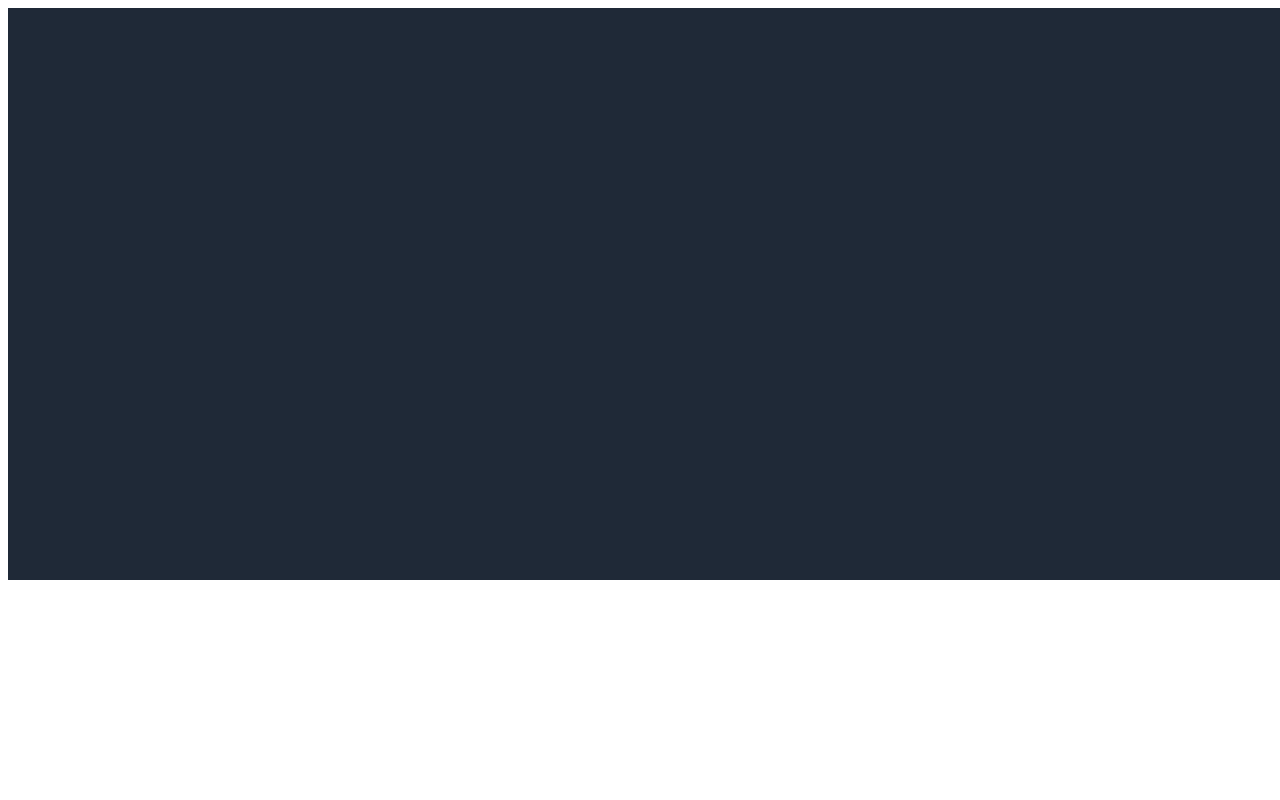
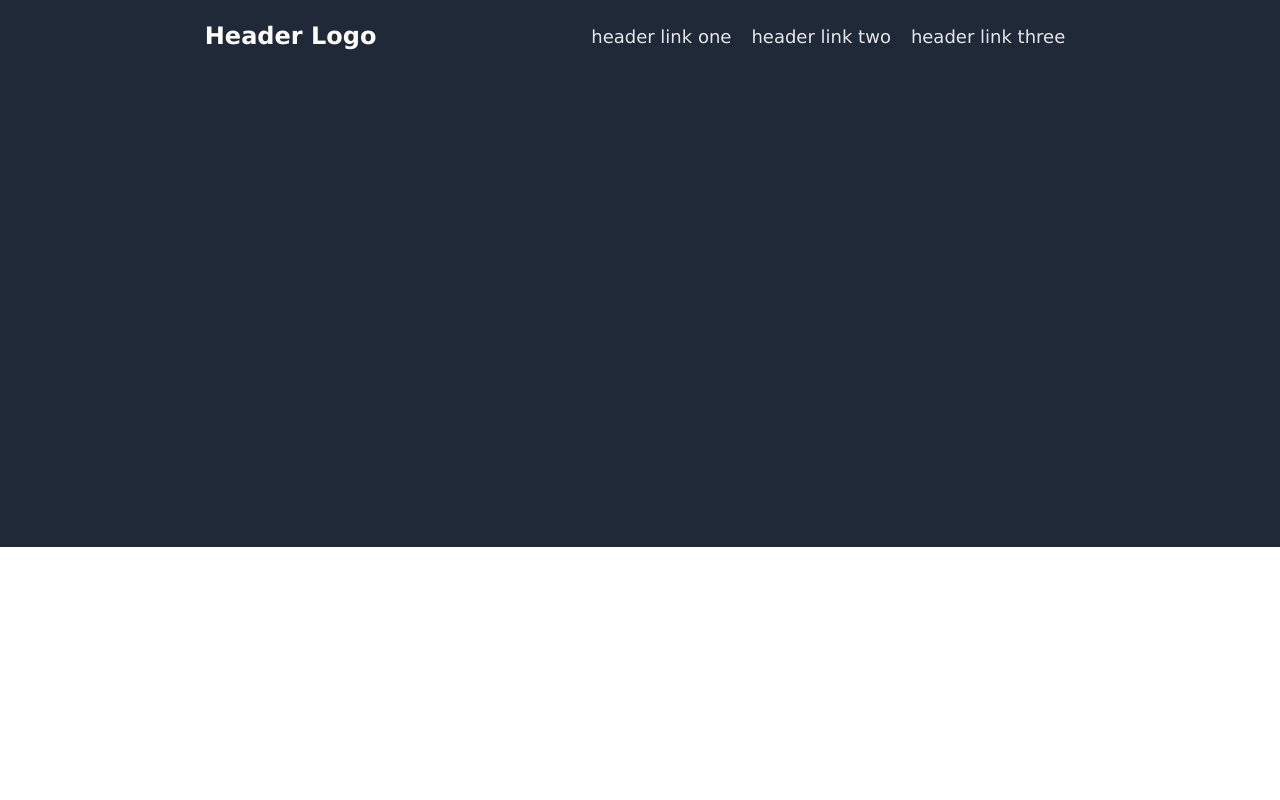
Before and after one commit to YasusBeebu/Landing-page, a plain HTML site: page index.html in a window 1280 px wide. Shown: the top 800 px of the page. Drawn offline with Linux system fonts and the light colour scheme.

Commit message:
header finished

```diff
--- a/Styles/style.css
+++ b/Styles/style.css
@@ -1,36 +1,82 @@
 body {
-    height: 100%;
-    width: 100%;
     display: flex;
     flex-direction: column;
+    margin: auto;
+    font-family: verdana;
 }
 
+
+/** HEADER --------------------------------------------------------------------------**/
+
 .header {
-    background-color: rgb(31,41,55);
+    background-color: rgb(31, 41, 55);
     height: 72px;
+    display: flex;
+    justify-content: space-evenly;
+    align-items: center;
+}
+
+.logo {
+    font-size: 24px;
+    color: white;
+    font-weight: 800;
 
 }
 
+.links_cont {
+    display: flex;
+    justify-content: space-between;
+
+}
+
+.header_links {
+    color: #E5E7eb;
+    font-size: 18px;
+    text-decoration: none;
+    gap: 20px;
+    padding: 10px;
+}
+
+/** ------------------------------------------------------------------------------------- **/
+
+/** CONT1 **/
 .cont1 {
-    background-color:rgb(31,41,55);
+    background-color: rgb(31, 41, 55);
+    height: 475px;
+}
+
+/** -------------------------------------------------------------------------------------- **/
+
+
+
+/** CONT2 **/
+.cont2 {
+    background-color: rgb(255, 255, 255);
     height: 500px;
 }
 
-.cont2 {
-    background-color: rgb(255,255,255);
+/** -------------------------------------------------------------------------------------- **/
+
+/** CONT3 **/
+.cont3 {
+    background-color: rgb(229, 231, 235);
     height: 500px;
 }
 
-.cont3 {
-    background-color: rgb(229,231,235);
-    height: 500px;
-}
+/** -------------------------------------------------------------------------------------- **/
+
+/** CONT4 **/
 .cont4 {
-    background-color: rgb(255,255,255);
+    background-color: rgb(255, 255, 255);
     height: 500px;
 }
 
+/** -------------------------------------------------------------------------------------- **/
+
+/** FOOTER **/
 .footer {
-    background-color: rgb(31,41,55);
+    background-color: rgb(31, 41, 55);
     height: 72px;
 }
+
+/** -------------------------------------------------------------------------------------- **/
--- a/index.html
+++ b/index.html
@@ -20,7 +20,14 @@
         <![endif]-->
 
         <div class="header">
-
+            <div class="logo">
+                Header Logo
+            </div>
+            <div class="links_cont">
+                <a href="" class="header_links">header link one</a>
+                <a href="" class="header_links">header link two</a>
+                <a href="" class="header_links">header link three</a>
+            </div>
         </div>
         <div class="cont1">
 
```
